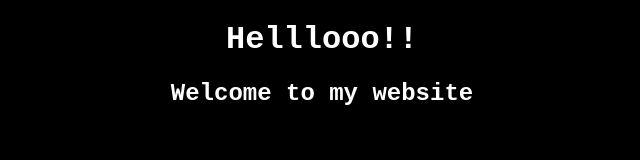
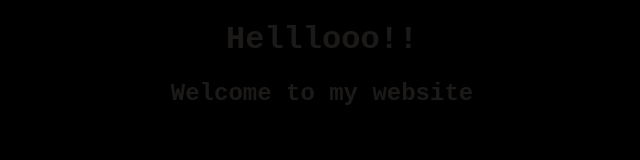
Before and after one commit to PrestonMcintire/Portfolio, a plain HTML site: page index.html in a window 1280 px wide. Shown: the whole page, without its empty margins (318-958 px from the left). Drawn offline with Linux system fonts and the light colour scheme.

```diff
--- a/style.css
+++ b/style.css
@@ -1,5 +1,5 @@
 body{
-    color: white;
+    color: #1c1a18;
     background-color: black;
     font-family: 'Courier New', Courier, monospace;
     text-align: center;
```
